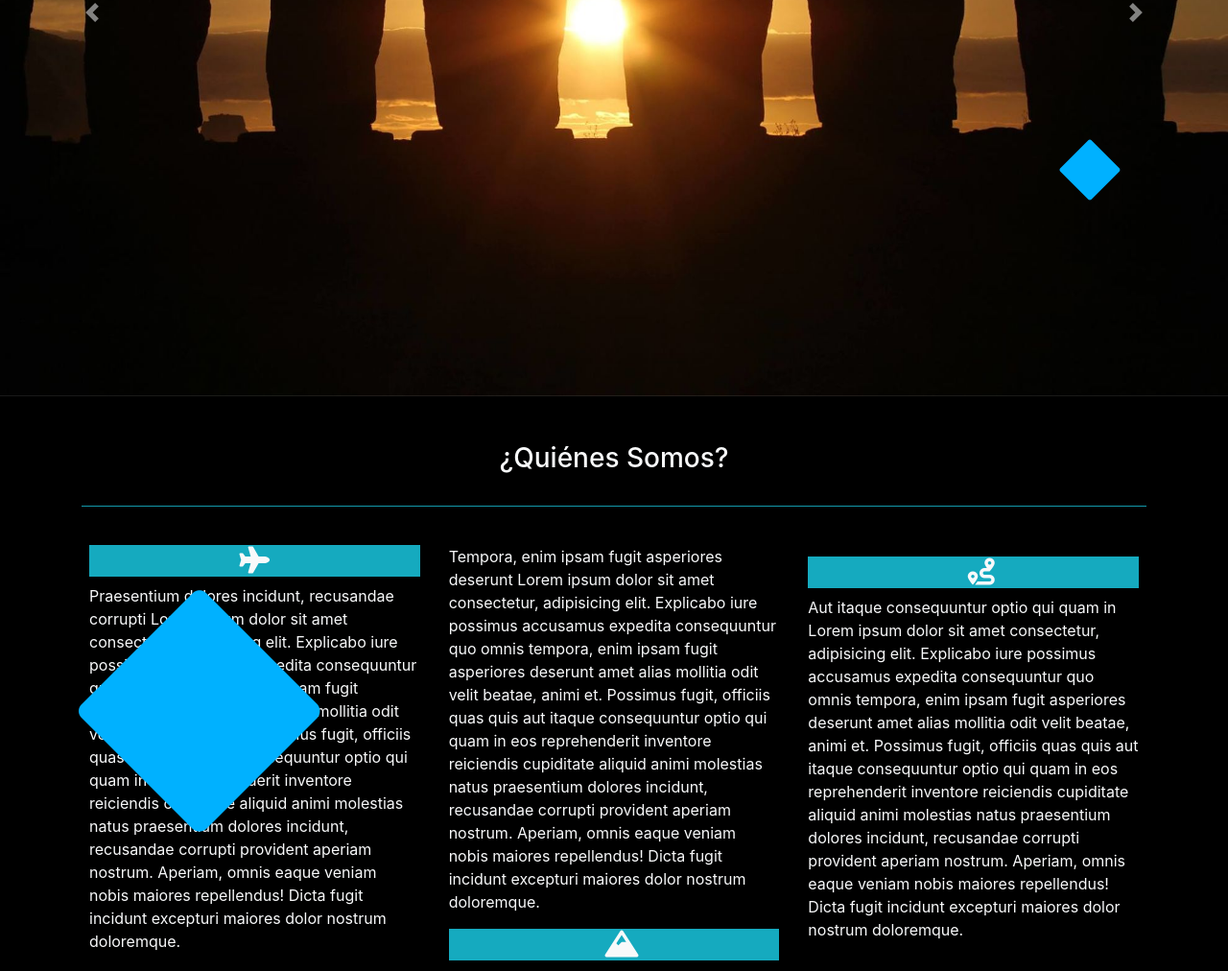
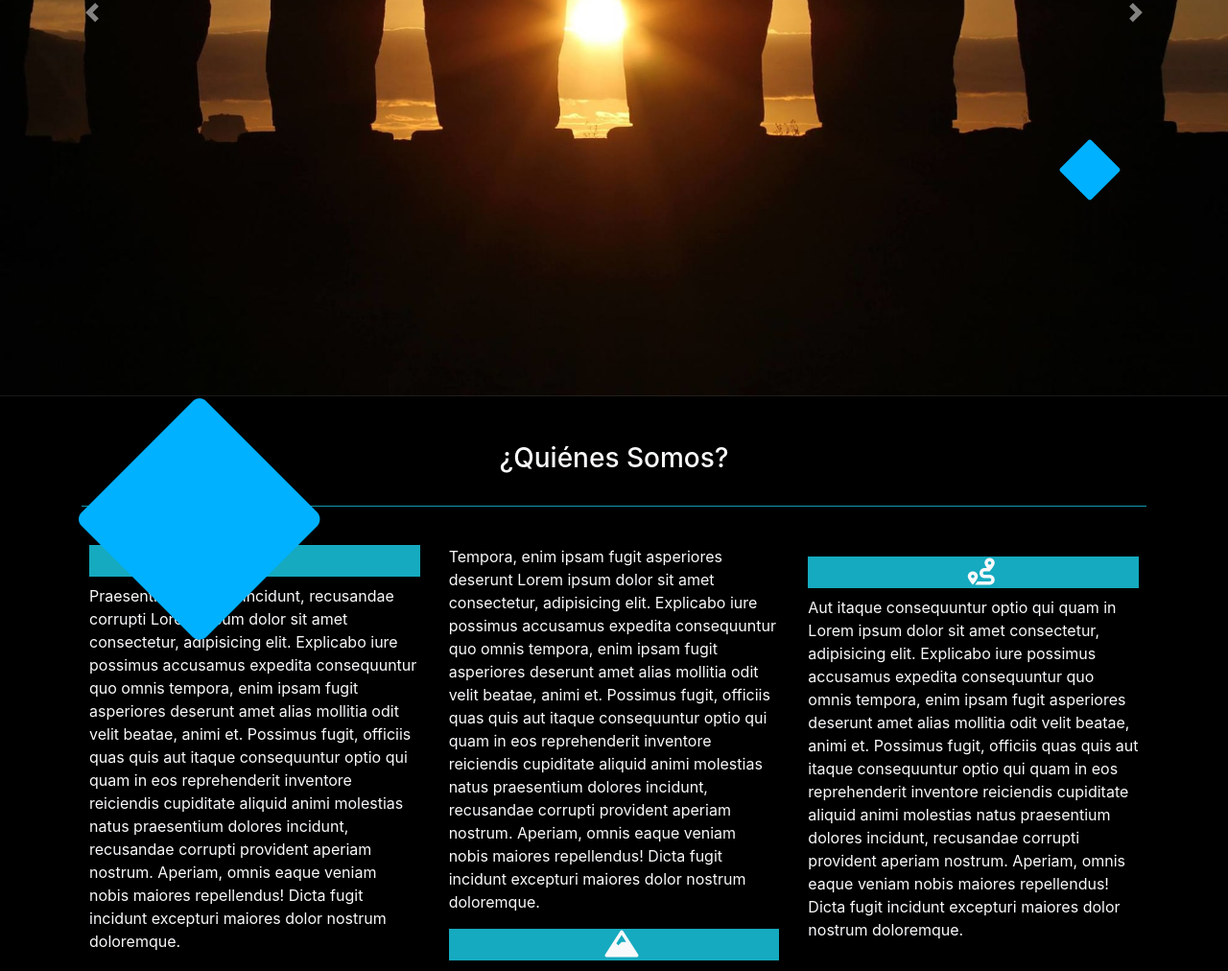
Before and after one commit to SebastianMoya/Examen_Desarrollo_Web_Sebastian_Moya, a plain HTML site: page index.html in a window 1280 px wide. Shown: the part 387-1399 px from the top of the page at 96% size. Drawn offline with nearby package versions, Linux system fonts and the light colour scheme; a script that the page names is missing.

Commit message:
Commit 12 - Ajustes pre entrega

```diff
--- a/assets/css/styles.css
+++ b/assets/css/styles.css
@@ -13,7 +13,7 @@ hr.border-first {
   background-color: var(--color-primary);
 }
 .transition {
-  transition:0.8s ease; }
+  transition:0.6s ease; }
 
 
 /* Header */
@@ -43,8 +43,9 @@ hr.border-first {
 .section-stream1 .play {
   max-width: 20%;
   position: absolute;
-  top: 1000px;
+  top: 800px;
   left: 80px;
+  z-index: 1;
 }
 .section-stream2 .play {
   max-width: 10%;
@@ -52,4 +53,5 @@ hr.border-first {
   top: 500px;
   right: 80px;
   scale: 50%;
+  z-index: 1;
 }
--- a/assets/js/index.js
+++ b/assets/js/index.js
@@ -14,7 +14,7 @@ $(document).ready(function () {
 
   $(window).scroll(function () {
     var scroll = $(window).scrollTop();
-    if (scroll < 1000) {
+    if (scroll < 800) {
       $(".fixed-top").css("background", "transparent");
     } else {
       $(".fixed-top").css("background", "#15aabf");
--- a/index.html
+++ b/index.html
@@ -1,5 +1,5 @@
 <!DOCTYPE html>
-<html lang="es">
+<html lang="zxx"> <!--zxx para evitar el warning por lorem (según stackoverflow)-->
 
     <head>
         <meta charset="UTF-8">
@@ -270,14 +270,20 @@
             </div>
         </section>
 
+        <!-- Extra Parallax -->
+            <div class="section-stream1">
+                <img src="./assets/img/rombo.png"
+                    alt="rombo parallax"
+                    class="play rellax"
+                    data-rellax-speed= "3">
+            </div>
 
-        <section class="section-stream1">
-            <img src="./assets/img/rombo.png" alt="" class="play rellax" data-rellax-speed= "6">
-        </section>
-
-        <section class="section-stream2">
-            <img src="./assets/img/rombo.png" alt="" class="play rellax" data-rellax-speed= "-7">
-        </section>
+            <div class="section-stream2">
+                <img src="./assets/img/rombo.png"
+                    alt="rombo parallax"
+                    class="play rellax"
+                    data-rellax-speed= "1">
+            </div>
 
 
     <!-- Contact Section -->
```
